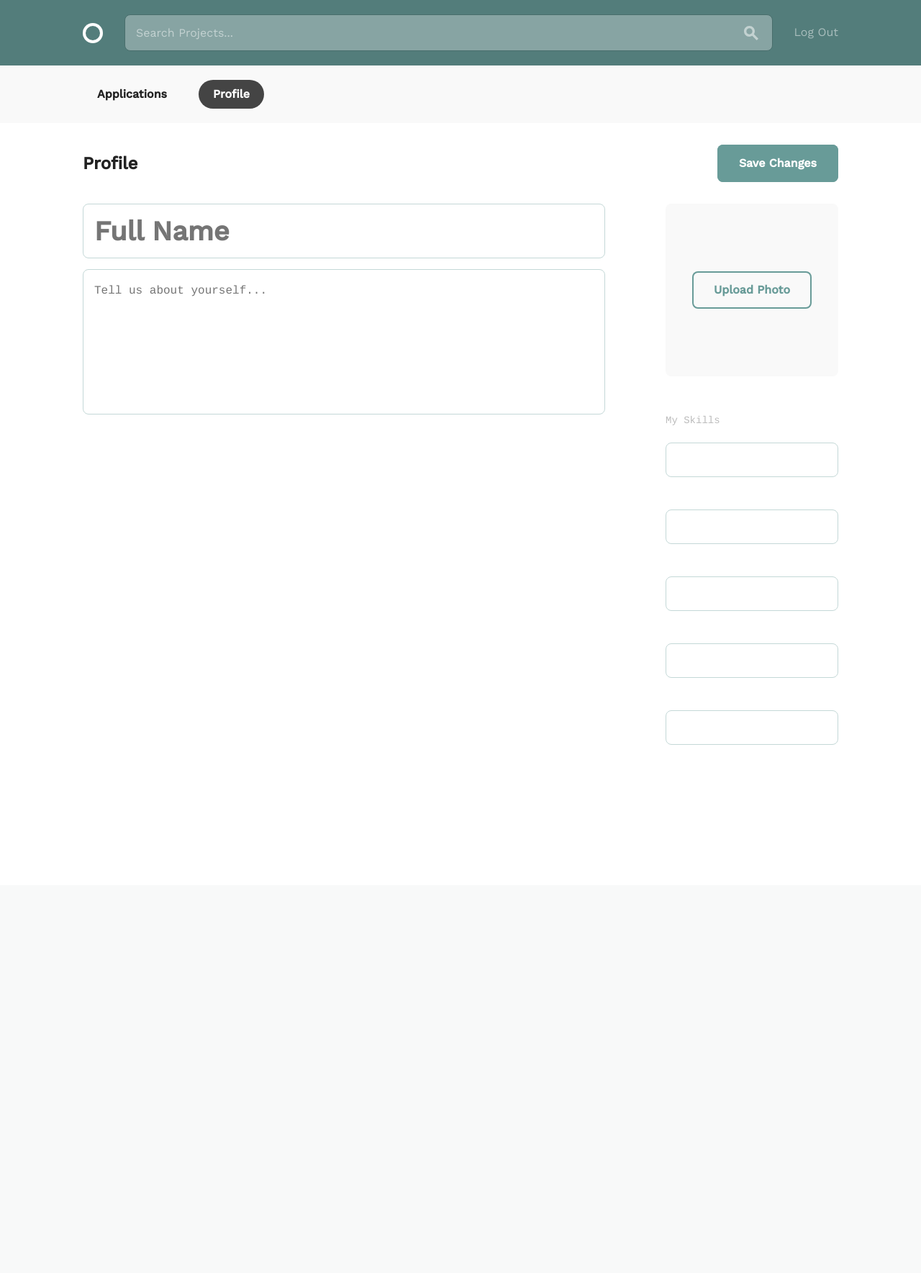
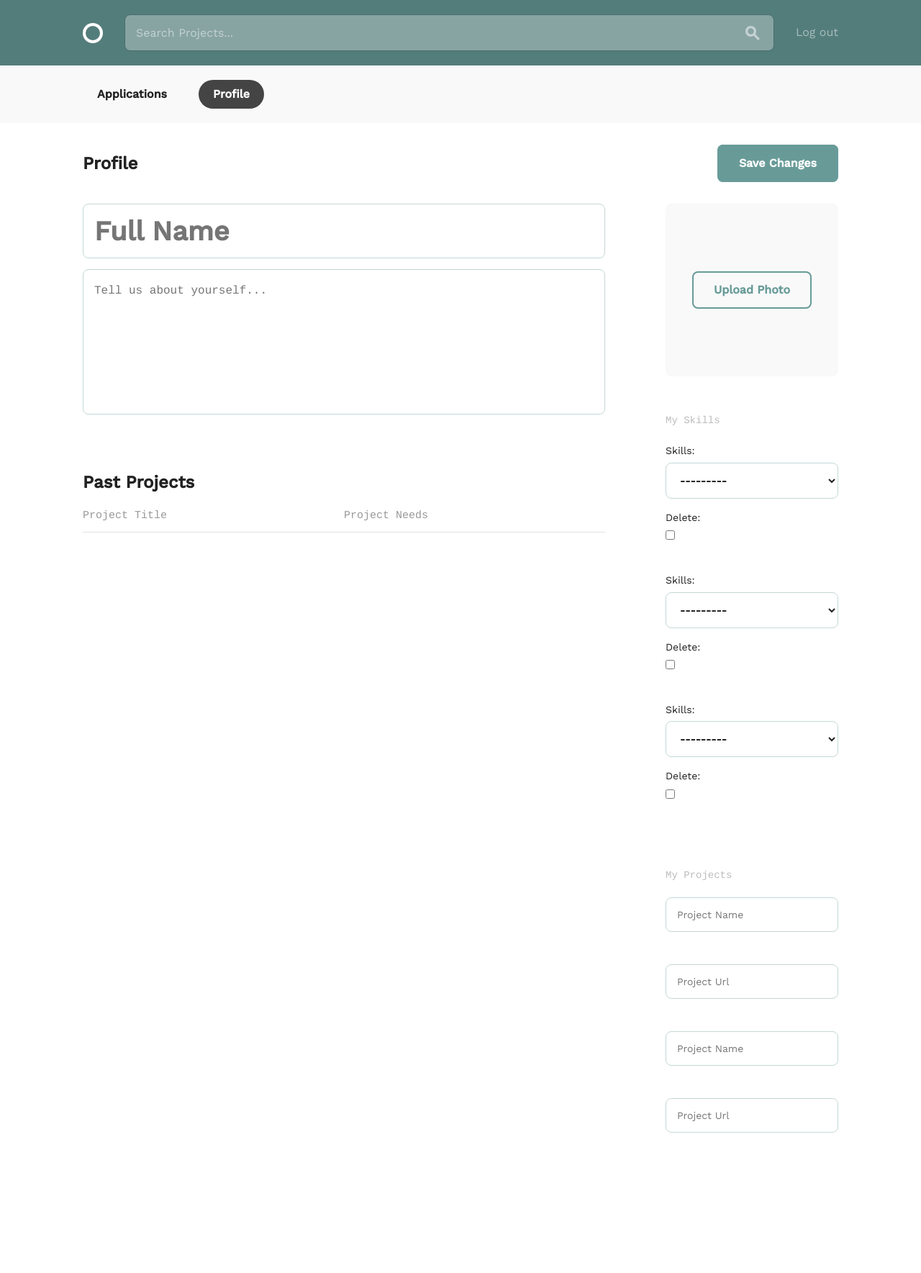
Before and after one commit to DanielSauve101/techdegree-project-12, a Django app: page /accounts/profile/create/ in a window 1280 px wide. Shown: the whole page at 72% size. Before the commit the page ends 1035 px from the top, so only its background shows below. Run offline with Django 3.2, Linux system fonts and the light colour scheme; a user stored in the database is signed in; data comes from the database, SQL or seed files in the repository; both versions use the stored data as it was after the commit; lists and menus that the app fills with data are empty.

Commit message:
Changed skills model to a drop down select menu. Changed many hmtl files to render the proper format to show profile and projects.

```diff
--- a/teambuilding/accounts/admin.py
+++ b/teambuilding/accounts/admin.py
@@ -2,7 +2,7 @@
 from django.contrib.auth.admin import UserAdmin as DjangoUserAdmin
 from django.utils.translation import ugettext_lazy as _
 
-from .models import Profile, Skill, User
+from .models import MyProject, Profile, Skill, User
 
 #Credit to the following website for instruction on setting up the admin with the user.email.
 #https://www.fomfus.com/articles/how-to-use-email-as-username-for-django-authentication-removing-the-username
@@ -31,3 +31,4 @@
 
 admin.site.register(Profile)
 admin.site.register(Skill)
+admin.site.register(MyProject)
--- a/teambuilding/accounts/forms.py
+++ b/teambuilding/accounts/forms.py
@@ -3,7 +3,7 @@
 from django.contrib.auth import get_user_model
 from django.forms import inlineformset_factory
 
-from .models import Profile, Skill
+from .models import MyProject, Profile, Skill
 
 
 class UserCreateForm(UserCreationForm):
@@ -46,11 +46,32 @@
             'skills'
         ]
 
+
+class MyProjectForm(forms.ModelForm):
+    class Meta:
+        model = MyProject
+        fields = [
+            'title',
+            'url'
+        ]
+        widgets = {
+            'title': forms.TextInput(attrs={'placeholder': 'Project Name'}),
+            'url': forms.URLInput(attrs={'placeholder': 'Project Url'})
+        }
+
 SkillInlineFormSet = inlineformset_factory(
     Profile,
     Skill,
-    extra=4,
+    extra=2,
     fields=('skills',),
     form=SkillForm,
-    min_num=1
+    min_num=1,
     )
+
+MyProjectInlineFormSet = inlineformset_factory(
+    Profile,
+    MyProject,
+    extra=2,
+    fields=('title', 'url'),
+    form=MyProjectForm
+)
--- a/teambuilding/accounts/models.py
+++ b/teambuilding/accounts/models.py
@@ -3,6 +3,8 @@
 from django.db import models
 from django.urls import reverse
 from django.utils.text import slugify
+
+from projects.models import Position
 
 
 class UserManager(BaseUserManager):
@@ -51,11 +53,18 @@
 
 
 class Profile(models.Model):
-    user = models.OneToOneField(User, on_delete=models.CASCADE)
+    user = models.OneToOneField(
+        User,
+        on_delete=models.CASCADE,
+        related_name="profile"
+        )
     slug = models.SlugField(allow_unicode=True, unique=True)
     name = models.CharField(max_length=60)
     description = models.TextField()
-    profile_picture = models.ImageField(upload_to="profile_picture", default='profile_picture/default_pic.jpg')
+    profile_picture = models.ImageField(
+        upload_to="profile_picture",
+        default='profile_picture/default_pic.jpg'
+        )
 
     def __str__(self):
         return self.name
@@ -70,8 +79,28 @@
 
 
 class Skill(models.Model):
-    profile = models.ForeignKey(Profile, on_delete=models.CASCADE)
-    skills = models.CharField(max_length=100)
+    profile = models.ForeignKey(
+        Profile,
+        on_delete=models.CASCADE,
+        related_name="skill"
+        )
+    skills = models.CharField(
+        max_length=3,
+        choices=Position.POSITION_CHOICES
+        )
 
     def __str__(self):
-        return self.skills
+        return self.get_skills_display()
+
+
+class MyProject(models.Model):
+    profile = models.ForeignKey(
+        Profile,
+        on_delete=models.CASCADE,
+        related_name="myproject"
+        )
+    title = models.CharField(max_length=60, blank=True)
+    url = models.URLField(blank=True)
+
+    def __str__(self):
+        return self.title
--- a/teambuilding/accounts/templates/accounts/profile_form.html
+++ b/teambuilding/accounts/templates/accounts/profile_form.html
@@ -42,7 +42,7 @@
           <textarea name="description" placeholder="Tell us about yourself..."></textarea>
         </div>
 
-        {% comment %} <h2>Past Projects</h2>
+        <h2>Past Projects</h2>
         <table class="u-full-width circle--table">
           <thead>
             <tr>
@@ -51,24 +51,22 @@
             </tr>
           </thead>
           <tbody>
-            <tr class="clickable-row" data-href="project.html">
+            {% if user.project %}
+              {% for project in user.project.all %}
+                <tr class="clickable-row" data-href="{% url 'projects:project-detail' slug=project.slug %}">
                   <td>
-                <h3>Invoice Delivery Tool</h3>
+                    <h3>{{ project.title }}</h3>
                   </td>
                   <td class="circle--cell--right">
-                <span class="secondary-label">Rails Developer</span>
+                    {% for needs in project.position.all %}
+                      <span class="secondary-label">{{ needs }}</span>
+                    {% endfor %}
                   </td>
                 </tr>
-            <tr class="clickable-row" data-href="project.html">
-              <td>
-                <h3>Twitter Client</h3>
-              </td>
-              <td class="circle--cell--right">
-                <span class="secondary-label">Designer</span>
-              </td>
-            </tr>
+              {% endfor %}
+            {% endif %}
           </tbody>
-        </table> {% endcomment %}
+        </table>
       </div>
 
       <div class="grid-25 grid-push-5">
@@ -86,26 +84,27 @@
 
           <h4>My Skills</h4>
           {{ skills_formset.management_form }}
+          <ul class="circle--clone--list">
             {% for skill in skills_formset%}
               {{ skill.id }}
+              <li>{{ skill }}</li>
+            {% endfor %}
+          </ul>
+
+        </div>
+
+        <div class="circle--secondary--module">
+          <h4>My Projects</h4>
+          {{ my_project_formset.management_form }}
+          {% for my_project in my_project_formset%}
+            {{ my_project.id }}
             <ul class="circle--clone--list">
-             <li>{{ skill.skills }}</li>
+             <li>{{ my_project.title }}</li>
+             <li>{{ my_project.url }}</li>
             </ul>
           {% endfor %}
         </div>
-
-        {% comment %} <div class="circle--secondary--module">
-          <h4>My Projects</h4>
-          <ul class="circle--clone--list">
-            <li>
-              <input type="text" placeholder="Project Name" />
-              <input type="text" placeholder="Project URL" />
-              <a class="circle--clone--add">Add Project</a>
-              <a class="circle--clone--remove">Remove</a>
-            </li>
-          </ul>
-        </div> {% endcomment %}
-      {% comment %} </div> {% endcomment %}
+      </div>
     </form>
   </div>
 
--- a/teambuilding/accounts/views.py
+++ b/teambuilding/accounts/views.py
@@ -8,7 +8,7 @@
 from django.views.generic.detail import DetailView
 from django.views.generic.edit import CreateView, FormView, UpdateView
 
-from .forms import ProfileForm, SkillInlineFormSet, UserCreateForm
+from .forms import MyProjectInlineFormSet, ProfileForm, SkillInlineFormSet, UserCreateForm
 from .models import Profile
 
 
@@ -58,19 +58,24 @@
         data = super(CreateProfileView, self).get_context_data(**kwargs)
         if self.request.POST:
             data["skills_formset"] = SkillInlineFormSet(self.request.POST)
+            data["my_project_formset"] = MyProjectInlineFormSet(self.request.POST)
         else:
             data["skills_formset"] = SkillInlineFormSet()
+            data["my_project_formset"] = MyProjectInlineFormSet()
         return data
 
     def form_valid(self, form):
         context = self.get_context_data()
         skills = context["skills_formset"]
+        my_projects = context["my_project_formset"]
         with transaction.atomic():
             form.instance.user = self.request.user
             self.object = form.save()
-        if skills.is_valid():
+        if skills.is_valid() and my_projects.is_valid():
             skills.instance = self.object
             skills.save()
+            my_projects.instance = self.object
+            my_projects.save()
         return super(CreateProfileView, self).form_valid(form)
 
 
@@ -88,15 +93,20 @@
         data = super(UpdateProfileView, self).get_context_data(**kwargs)
         if self.request.POST:
             data["skills_formset"] = SkillInlineFormSet(self.request.POST, instance=self.object)
+            data["my_project_formset"] = MyProjectInlineFormSet(self.request.POST, instance=self.object)
         else:
             data["skills_formset"] = SkillInlineFormSet(instance=self.object)
+            data["my_project_formset"] = MyProjectInlineFormSet(instance=self.object)
         return data
 
     def form_valid(self, form):
         context = self.get_context_data()
         skills = context["skills_formset"]
+        my_projects = context["my_project_formset"]
         self.object = form.save()
-        if skills.is_valid():
+        if skills.is_valid() and my_projects.is_valid():
             skills.instance = self.object
             skills.save()
+            my_projects.instance = self.object
+            my_projects.save()
         return super(UpdateProfileView, self).form_valid(form)
--- a/teambuilding/projects/forms.py
+++ b/teambuilding/projects/forms.py
@@ -22,6 +22,12 @@
             'title',
             'description',
         ]
+        widgets = {
+            'description': forms.Textarea(attrs={
+                'placeholder': 'Position Description',
+                'rows': 5
+                })
+        }
 
 
 PositionInlineFormSet = inlineformset_factory(
--- a/teambuilding/projects/templates/projects/project_detail.html
+++ b/teambuilding/projects/templates/projects/project_detail.html
@@ -26,9 +26,9 @@
         <h2>Positions</h2>
 
         <ul class="circle--group--list">
-        {% for position in project.position_set.all %}
+        {% for position in project.position.all %}
           <li>
-            <h3>{{ position.title }}</h3>
+            <h3>{{ position }}</h3>
             <p>{{ position.description }}</p>
             {% if position.filled %}
               <a class="button button-primary button-inactive">Position Filled</a>
@@ -46,7 +46,7 @@
       <div class="circle--secondary--module">
         <h3>Project Needs</h3>
         <ul class="circle--link--list">
-        {% for position in project.position_set.all %}
+        {% for position in project.position.all %}
           <li><a>{{ position}}</a></li>
         {% endfor %}
         </ul>
--- a/teambuilding/templates/layout.html
+++ b/teambuilding/templates/layout.html
@@ -53,7 +53,10 @@
           <nav>
             <ul class="circle--inline">
             {% if user.is_authenticated %}
-              <li><a href="{% url 'accounts:logout' %}">Log Out</a></li>
+              <li><a href="{% url 'accounts:logout' %}">Log out</a></li>
+              {% if user.profile %}
+                <li><a href="{% url 'accounts:profile-detail' slug=user.profile.slug %}">Profile</a></li>
+              {% endif %}
             {% else %}
               <li><a href="{% url 'accounts:signup' %}">Sign Up</a></li>
               <li><a href="{% url 'accounts:login' %}">Log In</a></li>
```
Also changed, not shown: teambuilding/accounts/templates/accounts/profile_detail.html (+18 -21 lines), teambuilding/projects/models.py (+35 -5 lines), teambuilding/accounts/migrations/0003_myproject.py (added), teambuilding/accounts/migrations/0004_auto_20191002_0926.py (added), teambuilding/db.sqlite3, teambuilding/projects/migrations/0002_auto_20191001_1101.py (added), teambuilding/projects/migrations/0003_auto_20191002_1000.py (added). Lines whose indentation alone changed are shown as unchanged.
